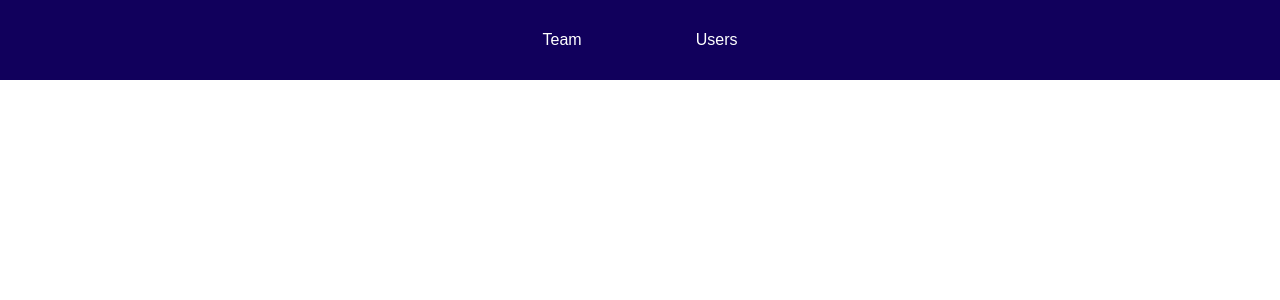
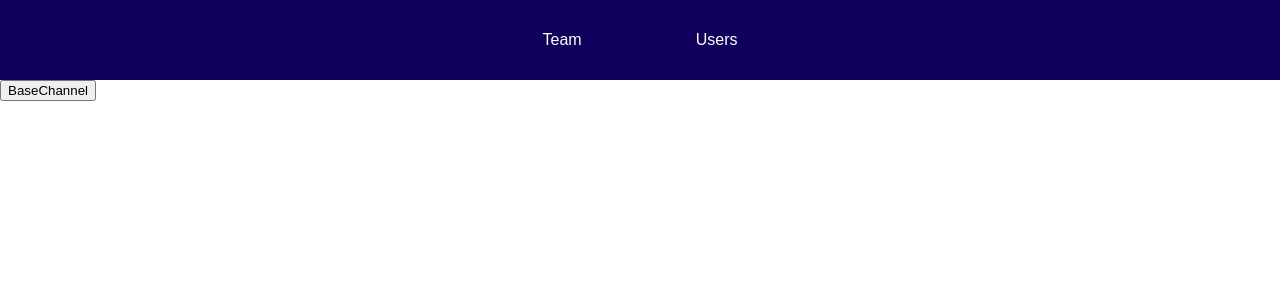
Before and after one commit to MoLitkouhi/Multi-Pages-Vue.js, a Vue app: page / in a window 1280 px wide. Before the commit this address had no page. Shown: the top 300 px of the page. Built offline with nearby package versions, Linux system fonts and the light colour scheme.

Commit message:
Did some minor changes.

```diff
--- a/src/App.vue
+++ b/src/App.vue
@@ -1,6 +1,7 @@
 <template>
   <the-navigation></the-navigation>
   <main>
+    <button @click="goTo">BaseChannel</button>
 <!--    <component :is="activePage"></component>-->
     <router-view></router-view>
   </main>
@@ -40,11 +41,16 @@ export default {
       users: this.users,
     };
   },
-  // methods: {
+  methods: {
+    goTo() {
+      this.$router.push('/users');
+    }
+
+
   //   setActivePage(page) {
   //     this.activePage = page;
   //   },
-  // },
+  },
 };
 </script>
 
```
Also changed, not shown: src/components/nav/TheNavigation.vue (line endings or trailing spaces), 2 other files (tests, documents, lock files or other folders).
